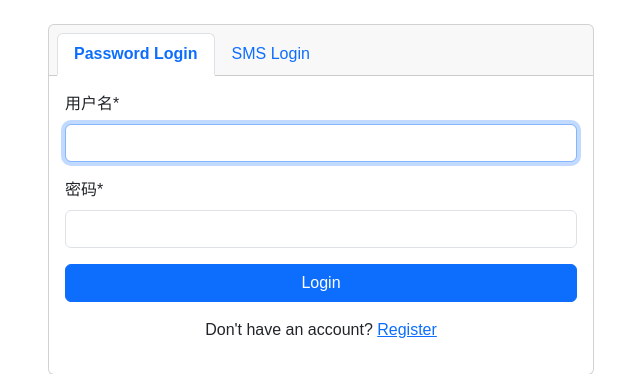
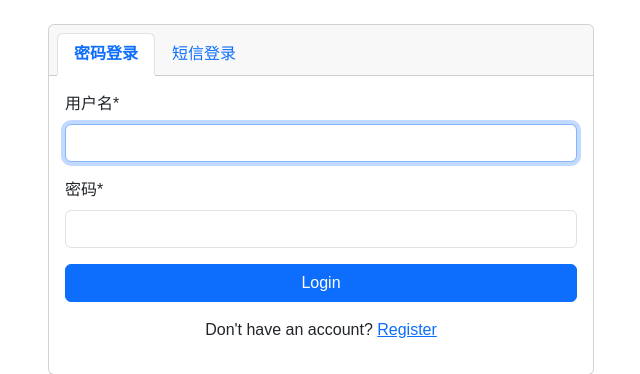
Before and after one commit to vincentxiao1964/spb-expert, a Django app: page /users/login/ in a window 1280 px wide. Shown: the part 86-460 px from the top of the page, without its empty margins (319-959 px from the left). Run offline with Django 5.2, Linux system fonts and the light colour scheme; data comes from the database, SQL or seed files in the repository; parts of the project's set-up code (start-up, migrations or seed data) failed here and were passed over; some libraries are stand-ins or nearby versions.

Commit message:
ui: force Chinese labels on web login tabs

```diff
--- a/templates/users/login.html
+++ b/templates/users/login.html
@@ -8,10 +8,10 @@
             <div class="card-header">
                 <ul class="nav nav-tabs card-header-tabs">
                     <li class="nav-item">
-                        <a class="nav-link active" href="#">{% trans "Password Login" %}</a>
+                        <a class="nav-link active" href="#">密码登录</a>
                     </li>
                     <li class="nav-item">
-                        <a class="nav-link" href="{% url 'users:sms_login' %}">{% trans "SMS Login" %}</a>
+                        <a class="nav-link" href="{% url 'users:sms_login' %}">短信登录</a>
                     </li>
                 </ul>
             </div>
--- a/templates/users/login_sms.html
+++ b/templates/users/login_sms.html
@@ -8,10 +8,10 @@
             <div class="card-header">
                 <ul class="nav nav-tabs card-header-tabs">
                     <li class="nav-item">
-                        <a class="nav-link" href="{% url 'users:login' %}">{% trans "Password Login" %}</a>
+                        <a class="nav-link" href="{% url 'users:login' %}">密码登录</a>
                     </li>
                     <li class="nav-item">
-                        <a class="nav-link active" aria-current="page" href="#">{% trans "SMS Login" %}</a>
+                        <a class="nav-link active" aria-current="page" href="#">短信登录</a>
                     </li>
                 </ul>
             </div>
```
